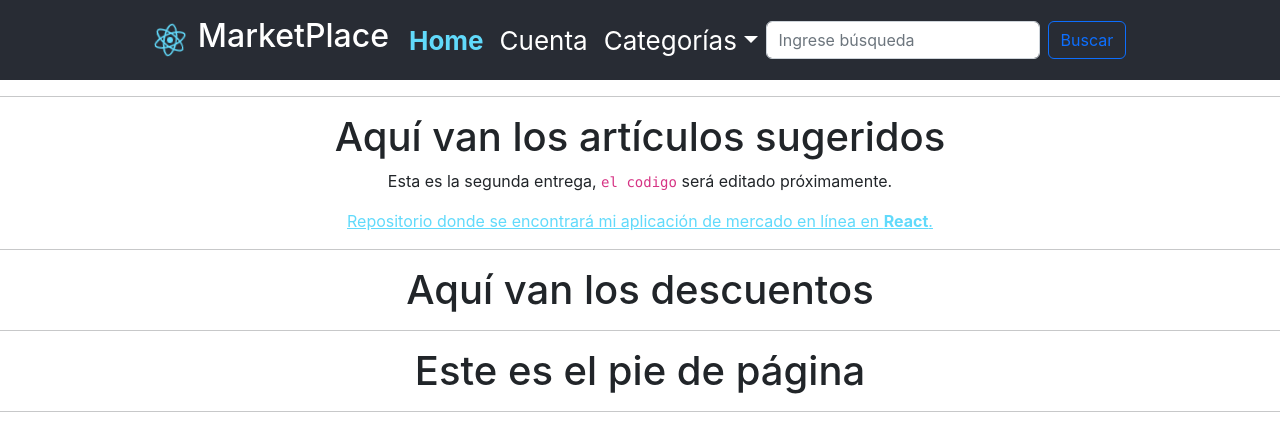
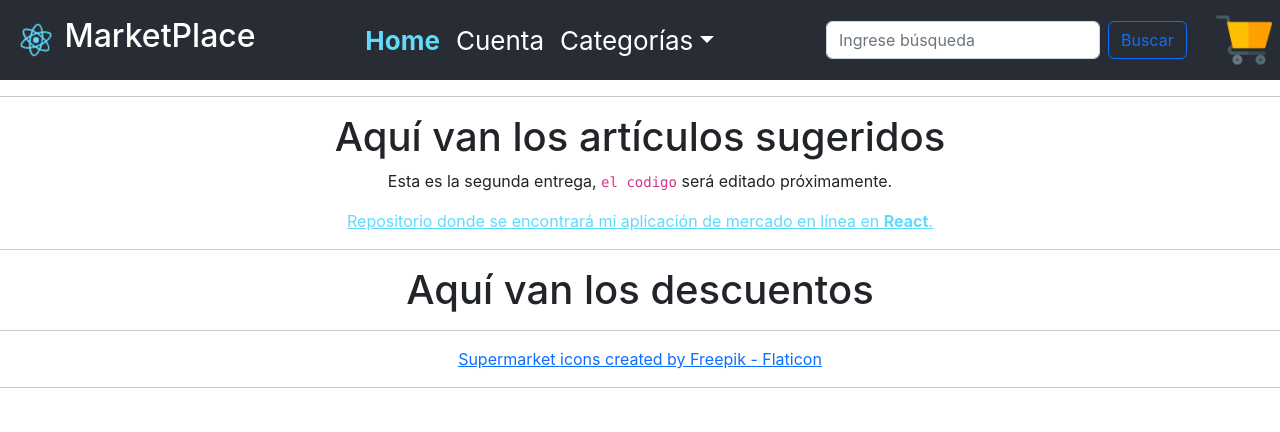
Before and after one commit to Adn1217/React_MarketPlace, a React (Create React App) app: page / in a window 1280 px wide. Shown: the top 432 px of the page. Built offline with nearby package versions, Linux system fonts and the light colour scheme.

Commit message:
Se adiciona componente canasta en encabezado

```diff
--- a/src/assets/components/Footer.js
+++ /dev/null
@@ -1,11 +0,0 @@
-import React from 'react';
-
-const Footer = () => {
-    return (
-        <div>
-            <h1>Este es el pie de página</h1>
-            <hr />
-        </div>)
-}
-
-export default Footer;
--- /dev/null
+++ b/src/assets/components/Footer.jsx
@@ -0,0 +1,12 @@
+import React from 'react';
+
+const Footer = () => {
+    return (
+        <div>
+            {/* <h1>Este es el pie de página</h1> */}
+            <a href="https://www.flaticon.com/free-icons/supermarket" title="supermarket icons">Supermarket icons created by Freepik - Flaticon</a>
+            <hr />
+        </div>)
+}
+
+export default Footer;
--- a/src/assets/components/Header.jsx
+++ b/src/assets/components/Header.jsx
@@ -1,15 +1,17 @@
 import logo from '../../logo.svg';
 import React from 'react';
+import shoppingCart from '../images/shopping-cart.png'
 
 const Header = () => {
     return (
         <div>
             <header className="App-header">
-                <img src={logo} className="App-logo" alt="logo" />
-                <h2>MarketPlace</h2>
-                <nav class="navbar navbar-dark navbar-expand-lg App-header">
+                <div className="App-header brand col-3">
+                    <img src={logo} className="App-logo" alt="logo" />
+                    <h2>MarketPlace</h2>
+                </div>
+                <nav class="navbar navbar-dark navbar-expand-lg App-header-options col-8">
                     <div class="container-fluid">
-                        {/* <a class="navbar-brand" href="#">Navbar</a> */}
                         <button class="navbar-toggler" type="button" data-bs-toggle="collapse" data-bs-target="#navbarSupportedContent" aria-controls="navbarSupportedContent" aria-expanded="false" aria-label="Toggle navigation">
                         <span class="navbar-toggler-icon"></span>
                         </button>
@@ -43,6 +45,10 @@ const Header = () => {
                         </div>
                     </div>
                 </nav>
+                <div className="App-header-Chart">
+                    <a href="#"><img src={shoppingCart} className="ShoppingChart-logo" alt="logo"/></a>
+                    {/* <a class="navbar-brand" href="#">Navbar</a> */}
+                </div>
             </header>
             <hr />
         </div>)
--- a/src/assets/css/styles.css
+++ b/src/assets/css/styles.css
@@ -2,7 +2,7 @@
   text-align: center;
 }
 
-.App-logo {
+.App-logo, .ShoppingChart-logo {
   /* height: 40vmin; */
   height: 56px;
   width: 56px;
@@ -22,9 +22,21 @@
   display: flex;
   flex-direction: row;
   align-items: center;
-  justify-content: center;
+  justify-content: space-around;
   font-size: calc(10px + 2vmin);
   color: white;
+}
+
+/* .App-header-options {
+  justify-content: space-around;
+} */
+
+/* .App-header-Chart {
+  justify-content: right;
+} */
+
+.brand {
+  justify-content: left  ;
 }
 
 .navbar-nav, .nav-item a, .navbar-brand, btn {
```
Also changed, not shown: src/assets/components/cartWidget.jsx (added, +8 -0 lines), src/assets/images/shopping-cart.png (added).
